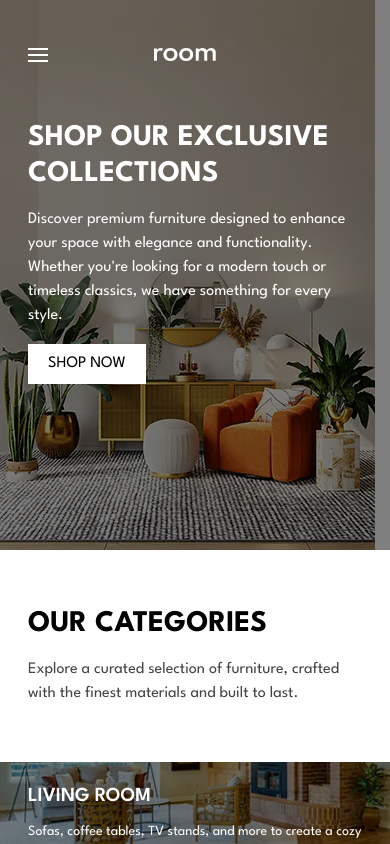
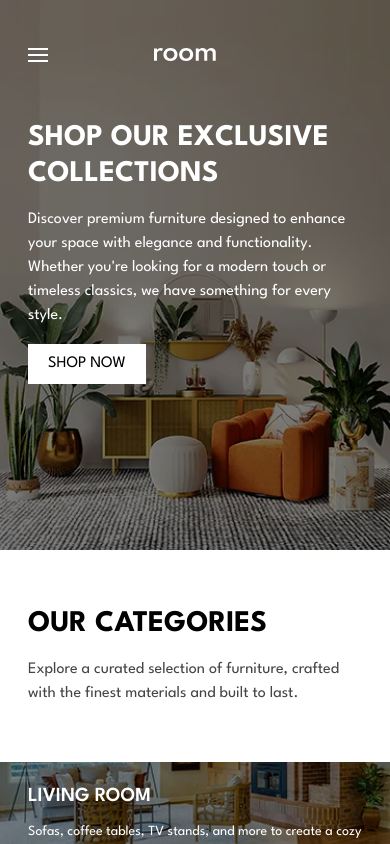
Before and after one commit to Pdave-dcn/Room-website, a React (Vite) app: page /shop in a window 390 px wide. Shown: the top 844 px of the page. Built offline with nearby package versions, Linux system fonts and the light colour scheme.

Commit message:
Update Shop component

```diff
--- a/src/components/shopPage/Shop.tsx
+++ b/src/components/shopPage/Shop.tsx
@@ -24,7 +24,7 @@ const Shop: React.FC = () => {
             initial={{ opacity: 0 }}
             animate={{ opacity: 1 }}
             transition={{ duration: 0.5 }}
-            className="relative bg-[url('/images/shop-page/mobile-hero.webp')] bg-no-repeat w-full h-[550px] lg:bg-gradient-to-b lg:from-dark-gray lg:to-[#DECBA4]"
+            className="relative bg-[url('/images/shop-page/mobile-hero.webp')] bg-no-repeat bg-cover w-full h-[550px] lg:bg-gradient-to-b lg:from-dark-gray lg:to-[#DECBA4]"
           >
             <div className="absolute inset-0 bg-black/50 lg:hidden"></div>
             <motion.div
```
